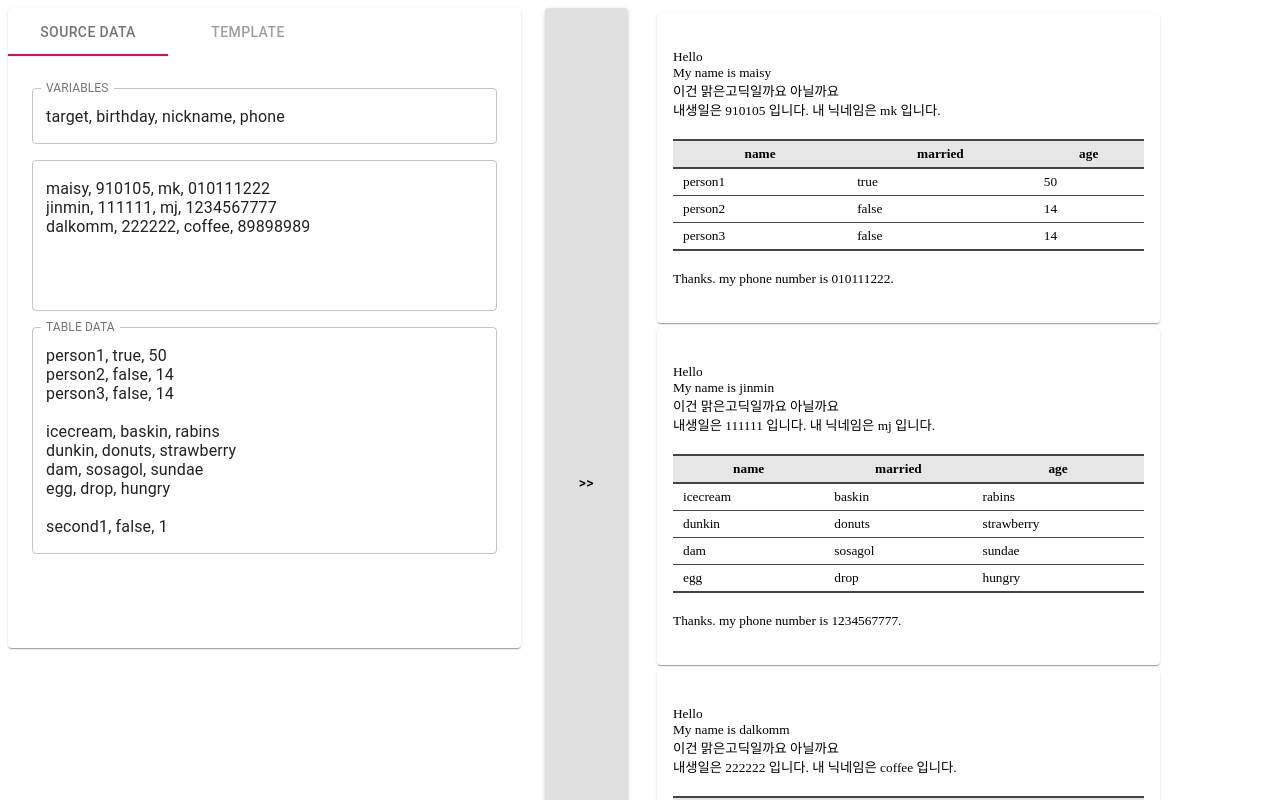
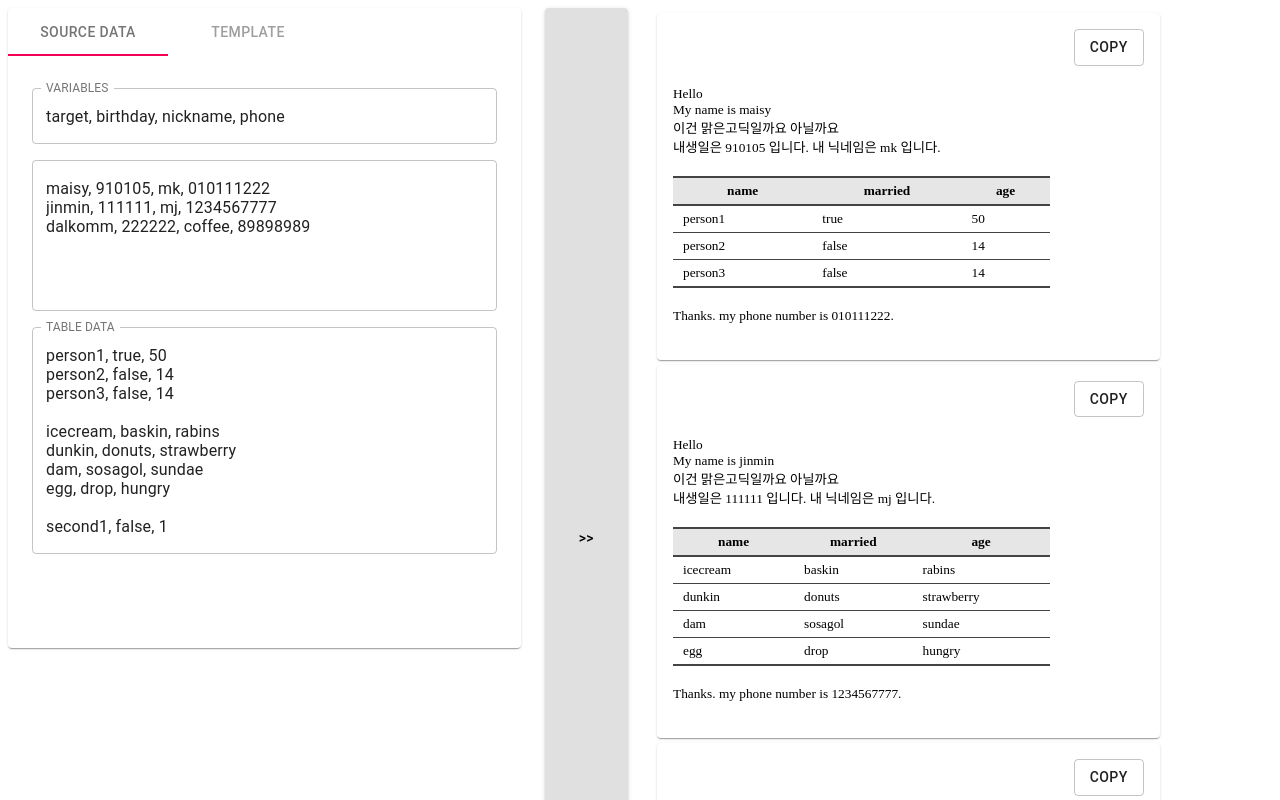
Before and after one commit to Maisy/sister, a React (Create React App) app: page / in a window 1280 px wide. Both pictures are taken after a click on the button ">>". Shown: the top 800 px of the page. Built offline with nearby package versions, Linux system fonts and the light colour scheme.

Commit message:
add copy clipboard

```diff
--- a/src/App.js
+++ b/src/App.js
@@ -73,7 +73,6 @@ function App() {
         </Grid>
         <Grid item xs={12} sm={12} md={1}>
           <RunButton onClick={onRun}></RunButton>
-          {/* <CopyButton></CopyButton> */}
         </Grid>
         <Grid item xs={12} sm={12} md={5}>
           <ViewContents dataList={viewData}></ViewContents>
--- a/src/components/out/ContentsWrapper.js
+++ b/src/components/out/ContentsWrapper.js
@@ -2,6 +2,8 @@ import React from "react";
 import { Paper } from "@material-ui/core";
 import { makeStyles } from "@material-ui/core/styles";
 import ViewSet from "./ViewSet";
+import CopyButton from "./CopyButton";
+
 
 const useStyles = makeStyles(theme => ({
   root: {
@@ -10,7 +12,7 @@ const useStyles = makeStyles(theme => ({
   paper: {
     padding: theme.spacing(2),
     margin: 5,
-    textAlign: "center",
+    textAlign: "right",
     color: "black",
     fontSize: "10pt",
     fontFamily: "맑은 고딕"
@@ -26,7 +28,8 @@ export default function ViewContents({ dataList }) {
     dataList.map((data, idx) => {
       return data ? (
         <Paper className={classes.paper} key={idx}>
-          <ViewSet inputData={data}></ViewSet>
+          <CopyButton targetId={`contents${idx+1}`}></CopyButton>
+          <ViewSet id={`contents${idx+1}`} inputData={data}></ViewSet>
         </Paper>
       ) : (
         ""
--- a/src/components/CopyButton.js
+++ b/src/components/out/CopyButton.js
@@ -1,9 +1,10 @@
 import React from "react";
 import Button from "@material-ui/core/Button";
 
-function clickButton(e) {
+function clickButton(e, targetId) {
   e.preventDefault();
-  copyToClip(document.getElementById("contents"));
+  console.log(targetId)
+  copyToClip(document.getElementById(targetId));
 }
 
 function copyToClip(str) {
@@ -26,9 +27,9 @@ function copyToClip(str) {
   document.removeEventListener("copy", listener);
 }
 
-export default function CopyButton() {
+export default function CopyButton({ targetId }) {
   return (
-    <Button onClick={clickButton} variant="outlined">
+    <Button onClick={e => clickButton(e, targetId)} variant="outlined">
       COPY
     </Button>
   );
--- a/src/components/out/ViewSet.js
+++ b/src/components/out/ViewSet.js
@@ -2,14 +2,14 @@ import React from "react";
 import ViewTable from "./ViewTable";
 import ViewText from "./ViewText";
 
-export default function ViewSet({ inputData }) {
+export default function ViewSet({ id, inputData }) {
   const { pre_text, table_columns, table_data, post_text } = inputData;
 
   return (
-    <>
+    <div id={id}>
       <ViewText data={pre_text ? pre_text : "Click >> Button"}></ViewText>
       <ViewTable columns={table_columns} data={table_data}></ViewTable>
       <ViewText data={post_text}></ViewText>
-    </>
+    </div>
   );
 }
--- a/src/components/out/ViewTable.js
+++ b/src/components/out/ViewTable.js
@@ -1,9 +1,9 @@
 import React from "react";
-import { makeStyles } from "@material-ui/core/styles";
 
-const useStyles = makeStyles(theme => ({
+const styles = {
   table: {
-    width: "100%",
+    margin: "20px 0",
+    width: "80%",
     fontSize: "10pt",
     borderBottom: "2px solid #444444",
     borderCollapse: "collapse"
@@ -21,18 +21,16 @@ const useStyles = makeStyles(theme => ({
     padding: "5px 10px",
     textAlign: "left"
   }
-}));
+};
 
 export default function ViewTable({ columns = "", data = "" }) {
-  const classes = useStyles();
-
   return columns && data ? (
-    <table className={classes.table}>
+    <table style={styles.table}>
       <thead>
         <tr>
           {columns.split(",").map((columnName, idx) => {
             return (
-              <th className={classes.th} key={idx}>
+              <th style={styles.th} key={idx}>
                 {columnName}
               </th>
             );
@@ -45,7 +43,7 @@ export default function ViewTable({ columns = "", data = "" }) {
             <tr key={row + "" + idx}>
               {row.split(",").map((columnItem, idx) => {
                 return (
-                  <td className={classes.td} key={columnItem + "" + idx}>
+                  <td style={styles.td} key={columnItem + "" + idx}>
                     {columnItem ? columnItem.trim() : ""}
                   </td>
                 );
```
Also changed, not shown: jsconfig.json (added, +11 -0 lines).
